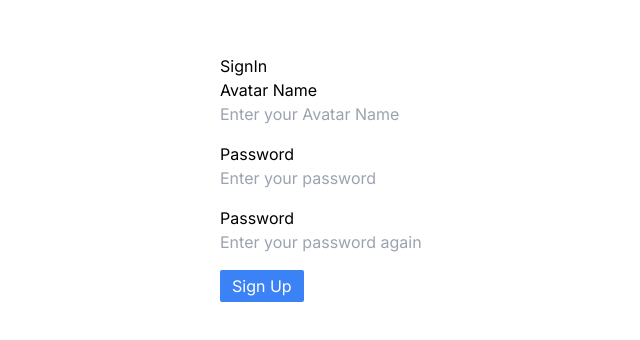
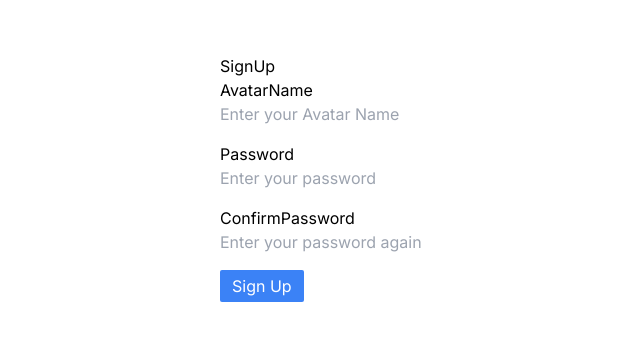
Before and after one commit to manavsiddharthgupta/promptIn.ai, a Next.js app: page /signup in a window 1280 px wide. Shown: the part 222-562 px from the top of the page, without its empty margins (303-943 px from the left). Built offline with nearby package versions, Linux system fonts and the light colour scheme.

Commit message:
bug: fixed confirm password, labels and type

```diff
--- a/app/signup/page.tsx
+++ b/app/signup/page.tsx
@@ -18,31 +18,34 @@ export default function SignUp() {
 
   const {inputValue: confirmPassword, onChangeHandler: onConfirmPasswordChangeHandler}=
     useInputField((value) => {
-      const passwordRegex = /^(?=.*[A-Za-z])(?=.*\d)[A-Za-z\d]{8,}$/;
-      return passwordRegex.test(value);
+      return value === password;
     })
 
   return (
     <main className="min-h-screen flex items-center justify-center">
       <section>
-        <p>SignIn</p>
+        <p>SignUp</p>
         <form
           onSubmit={(event) => {
             event.preventDefault();
-            console.log(avatarName, password, confirmPassword)
+            if (password === confirmPassword) {
+              console.log(avatarName, password, confirmPassword);
+            } else {
+              console.log("Passwords do not match");
+            }
           }}
           >
           <InputField
             value={avatarName}
             type="text"
             placeholder="Enter your Avatar Name"
-            label="Avatar Name"
+            label="AvatarName"
             onChangeHandler={onAvatarNameChangeHandler}
             />
 
           <InputField
             value={password}
-            type="text"
+            type="password"
             placeholder="Enter your password"
             label="Password"
             onChangeHandler={onPasswordChangeHandler}
@@ -50,9 +53,9 @@ export default function SignUp() {
 
           <InputField
             value={confirmPassword}
-            type="text"
+            type="password"
             placeholder="Enter your password again"
-            label="Password"
+            label="ConfirmPassword"
             onChangeHandler={onConfirmPasswordChangeHandler}
             />
 
```
